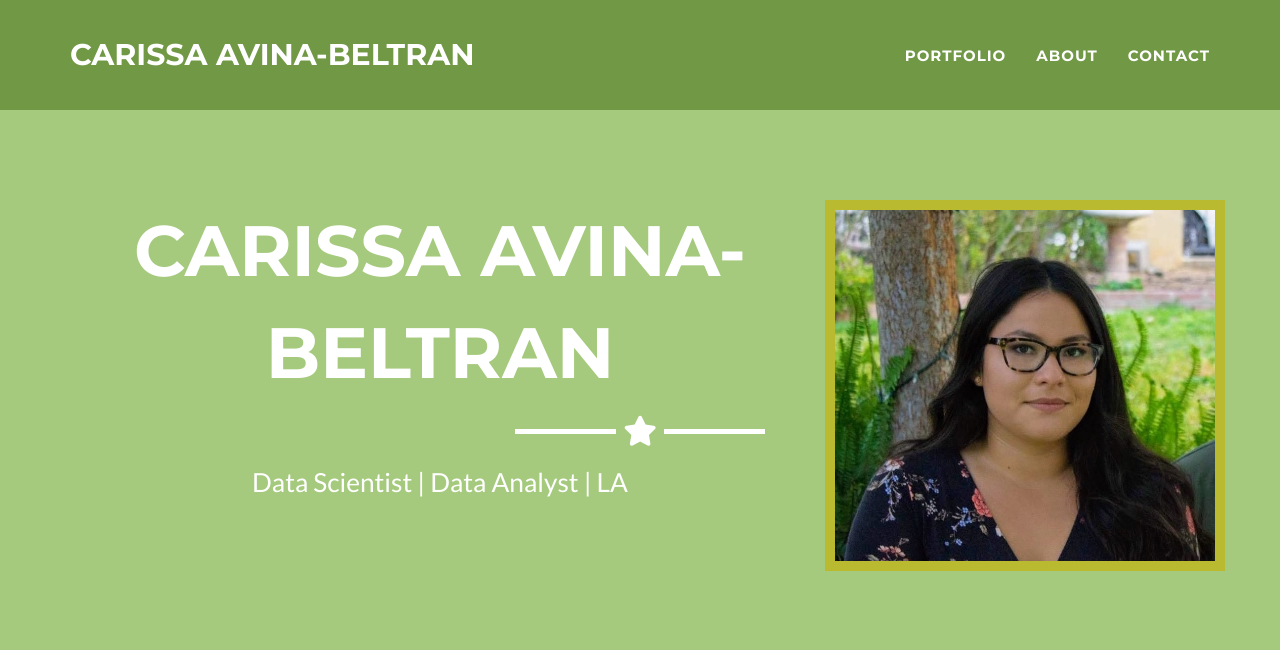
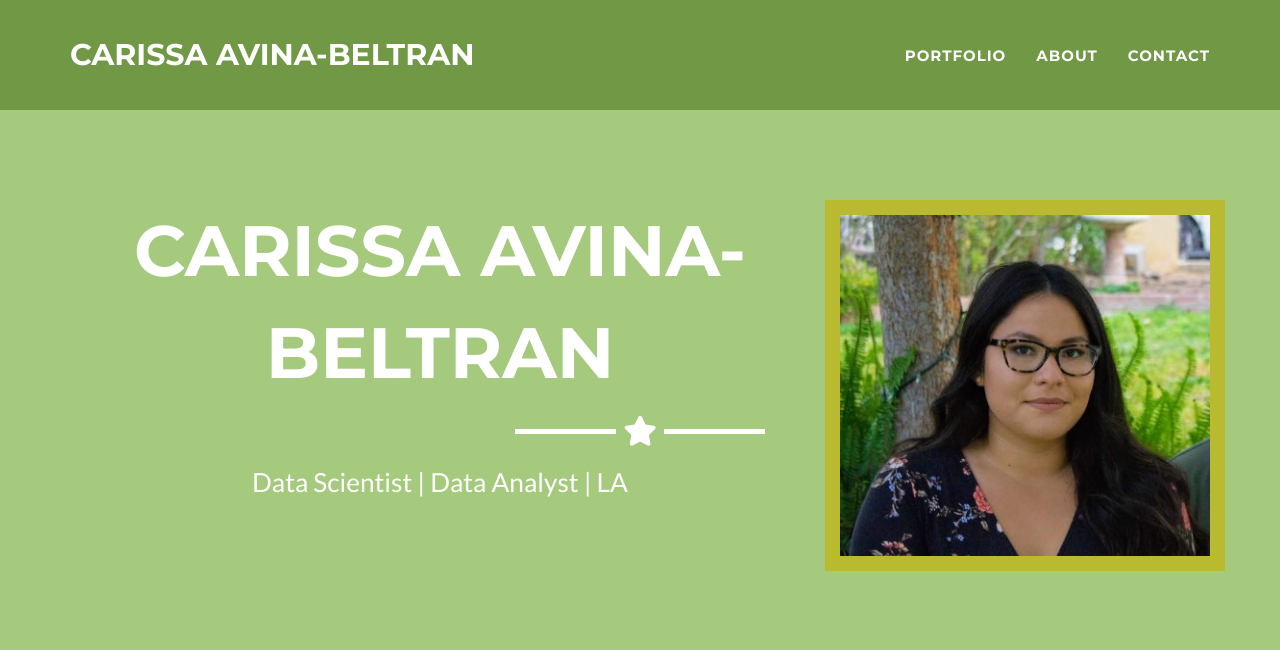
Before and after one commit to carissaavina/carissaavina.github.io, a Jekyll site: the page built from _posts/2014-07-18-project-1.markdown, in a window 1280 px wide. Shown: the top 650 px of the page. Built offline with Jekyll 4.4.1, drawn with Linux system fonts in a browser that asks for light colours.

Commit message:
Update header.html

```diff
--- a/_includes/header.html
+++ b/_includes/header.html
@@ -6,7 +6,7 @@
         /*border-radius: 45%; */
         width: 400px;
         height: 371px;
-        border: 10px solid #baba31;
+        border: 15px solid #baba31;
       }
    </style>
   <head>
```
